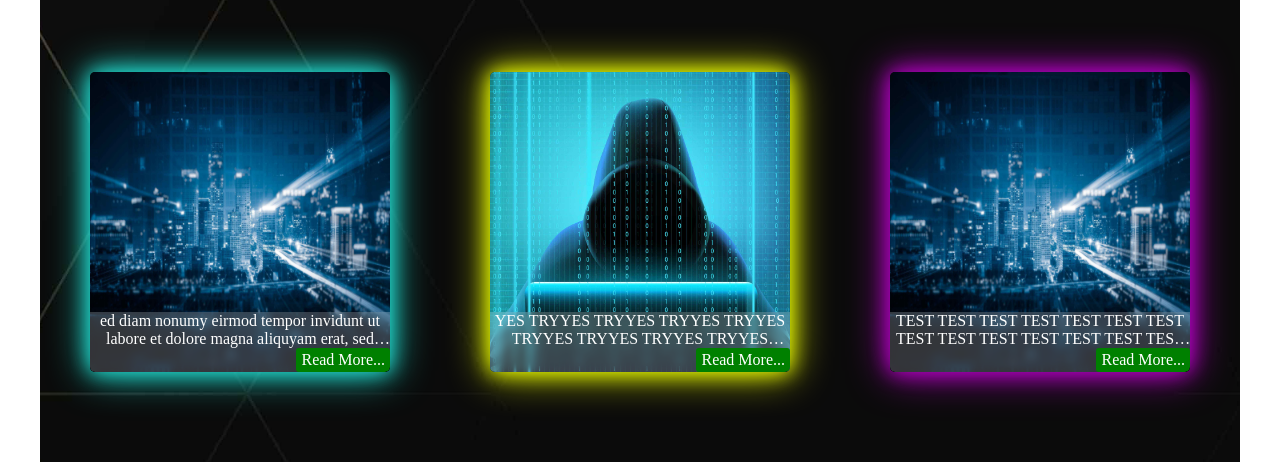
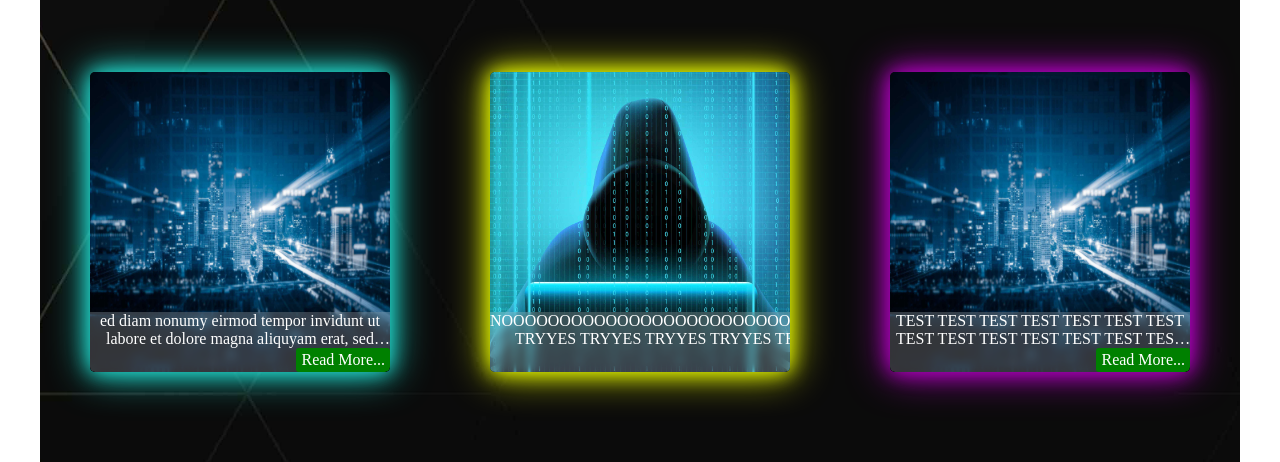
Before and after one commit to tf00185077/NewProject, a plain HTML site: page html/product.html in a window 1280 px wide. Shown: the part 91-553 px from the top of the page. Drawn offline with Linux system fonts and the light colour scheme.

Commit message:
nooooooo

```diff
--- a/html/product.html
+++ b/html/product.html
@@ -43,7 +43,7 @@
       <div class="card">
         <img src="../Pic/product2.jpg" alt="">
         <div class="text">
-          <span>YES TRYYES TRYYES TRYYES TRYYES TRYYES TRYYES TRYYES TRYYES TRYYES TRYYES TRYYES TRYYES TRYYES TRYYES TRYYES TRY t, consetetur
+          <span>NOOOOOOOOOOOOOOOOOOOOOOOOOOOOOOOOOOOOS TRYYES TRYYES TRYYES TRYYES TRYYES TRYYES TRYYES TRYYES TRYYES TRYYES TRYYES TRYYES TRYYES TRY t, consetetur
             sadipscing elitr, sed diam nonumy eirmod tempor
             invidunt ut labore et dolore magna aliquyam erat,
             sed diam voluptua. At vero…</span>
```
